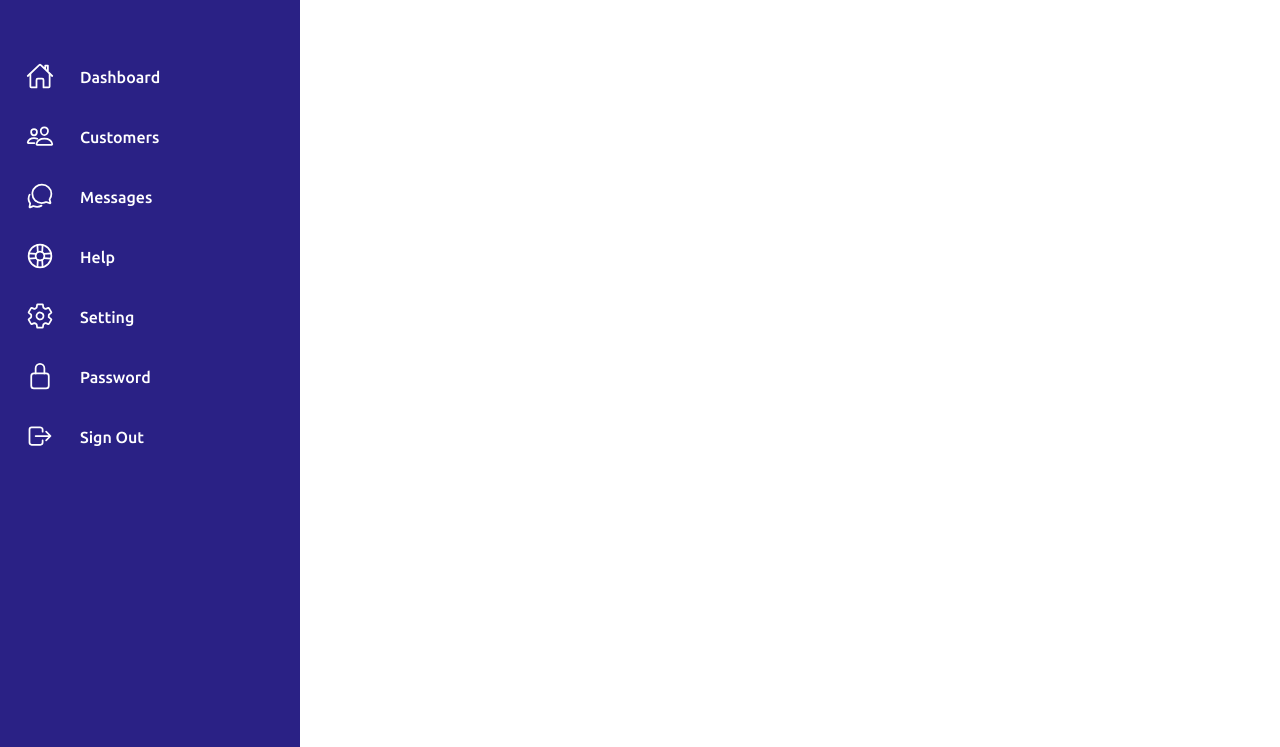
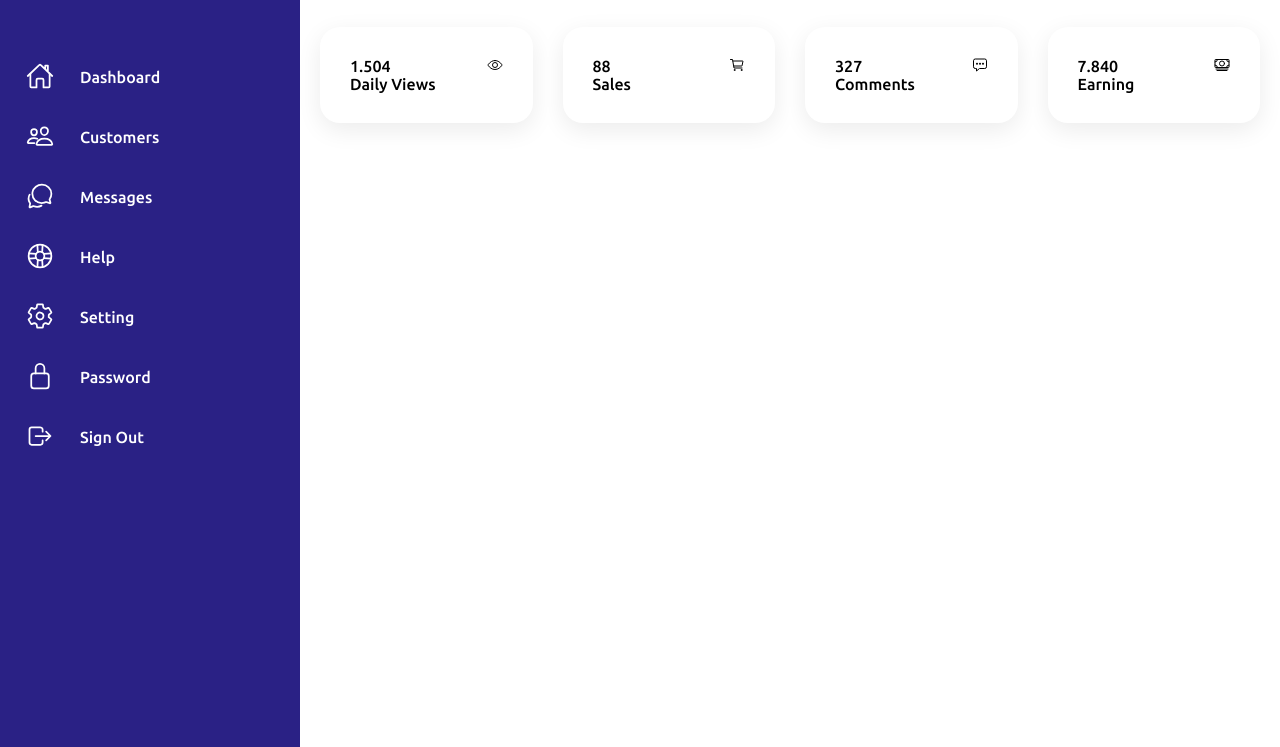
Before and after one commit to khalilo2ya/__AdminDashboardResponsive, a plain HTML site: page index.html in a window 1280 px wide. Shown: the part 53-800 px from the top of the page. Drawn offline with nearby package versions, Linux system fonts and the light colour scheme.

Commit message:
card start

```diff
--- a/assets/css/style.css
+++ b/assets/css/style.css
@@ -35,6 +35,9 @@ body{
     border-left: 10px solid var(--blue);
     transition: 0.5s;
     overflow: hidden;
+}
+.navigation.active{
+    width: 80px;
 }
 .navigation ul{
     position: absolute;
@@ -131,6 +134,10 @@ body{
     background: var(--white);
     transition: 0.5s;
 }
+.main.active{
+    width: calc(100% - 80px);
+    left: 80px;
+}
 .topbar{
     width: 100%;
     height: 60px;
@@ -193,3 +200,24 @@ body{
     height: 100%;
     object-fit: cover;
 }
+
+/* ---------------------- cards ------------ */
+.cardBox{
+    position: relative;
+    width: 100%;
+    padding: 20px;
+    display: grid;
+    grid-template-columns: repeat(4, 1fr);
+    grid-gap: 30px;
+}
+
+.cardBox .card{
+    position: relative;
+    background: var(--white);
+    padding: 30px;
+    border-radius: 20px;
+    display: flex;
+    justify-content: space-between;
+    cursor: pointer;
+    box-shadow: 0 7px 25px rgba(0, 0, 0, 0.08);
+}
--- a/assets/js/main.js
+++ b/assets/js/main.js
@@ -10,3 +10,13 @@ function activeLink(){
 
 }
 list.forEach(item => item.addEventListener("mouseover", activeLink));
+
+
+// --------------- Menu Toggle-------------------
+let toggle =document.querySelector(".toggle");
+let navigation = document.querySelector(".navigation");
+let main = document.querySelector(".main");
+toggle.onclick = function(){
+    navigation.classList.toggle("active");
+    main.classList.toggle("active");
+}
--- a/index.html
+++ b/index.html
@@ -101,7 +101,49 @@
                 <img src="assets/imgs/customer01.jpg" alt="User">
             </div>
         </div>
+
+        <!-- Cards-->
+    <div class="cardBox">
+        <div class="card">
+            <div>
+                <div class="numbers">1.504</div>
+                <div class="cardName">Daily Views</div>
+            </div>
+            <div class="iconBx">
+                <ion-icon name="eye-outline"></ion-icon>
+            </div>
+        </div>
+        <div class="card">
+            <div>
+                <div class="numbers">88</div>
+                <div class="cardName">Sales</div>
+            </div>
+            <div class="iconBx">
+                <ion-icon name="cart-outline"></ion-icon>
+            </div>
+        </div>
+        <div class="card">
+            <div>
+                <div class="numbers">327</div>
+                <div class="cardName">Comments</div>
+            </div>
+            <div class="iconBx">
+                <ion-icon name="chatbox-ellipses-outline"></ion-icon>
+            </div>
+        </div>
+        <div class="card">
+            <div>
+                <div class="numbers">7.840</div>
+                <div class="cardName">Earning</div>
+            </div>
+            <div class="iconBx">
+                <ion-icon name="cash-outline"></ion-icon>
+            </div>
+        </div>
+
     </div>
+    </div>
+
 
     <!-- ========== scripts js ============= -->
     <script src="assets/js/main.js"></script>
```
